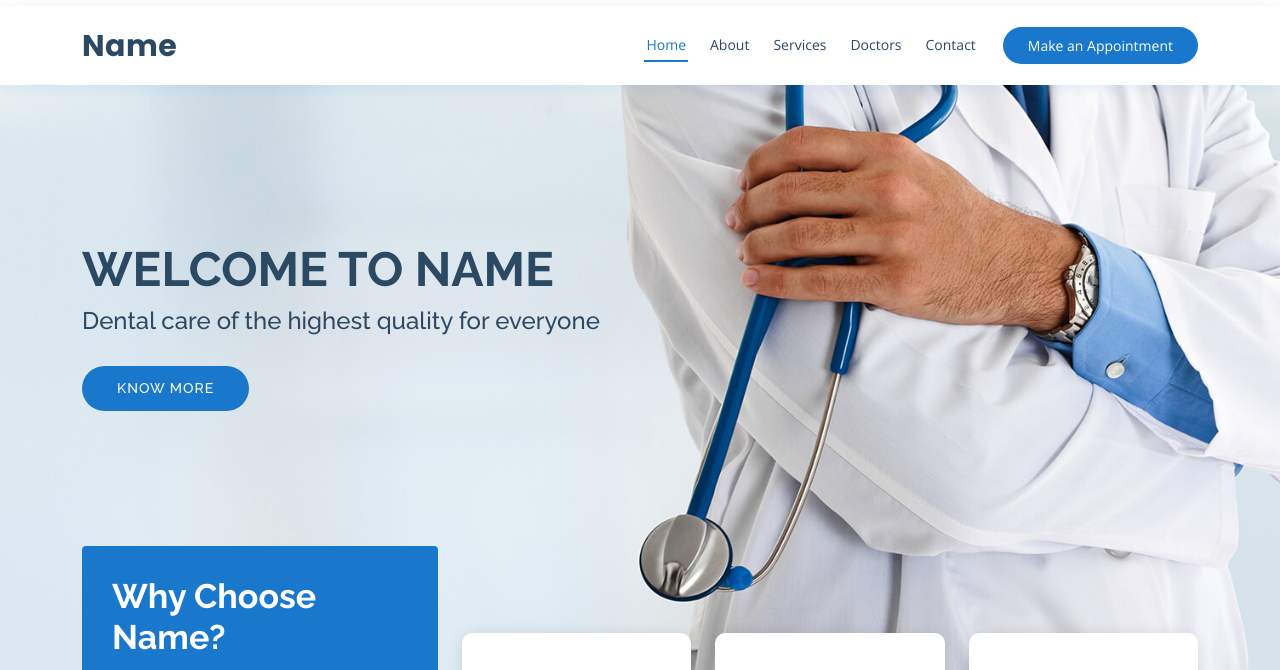
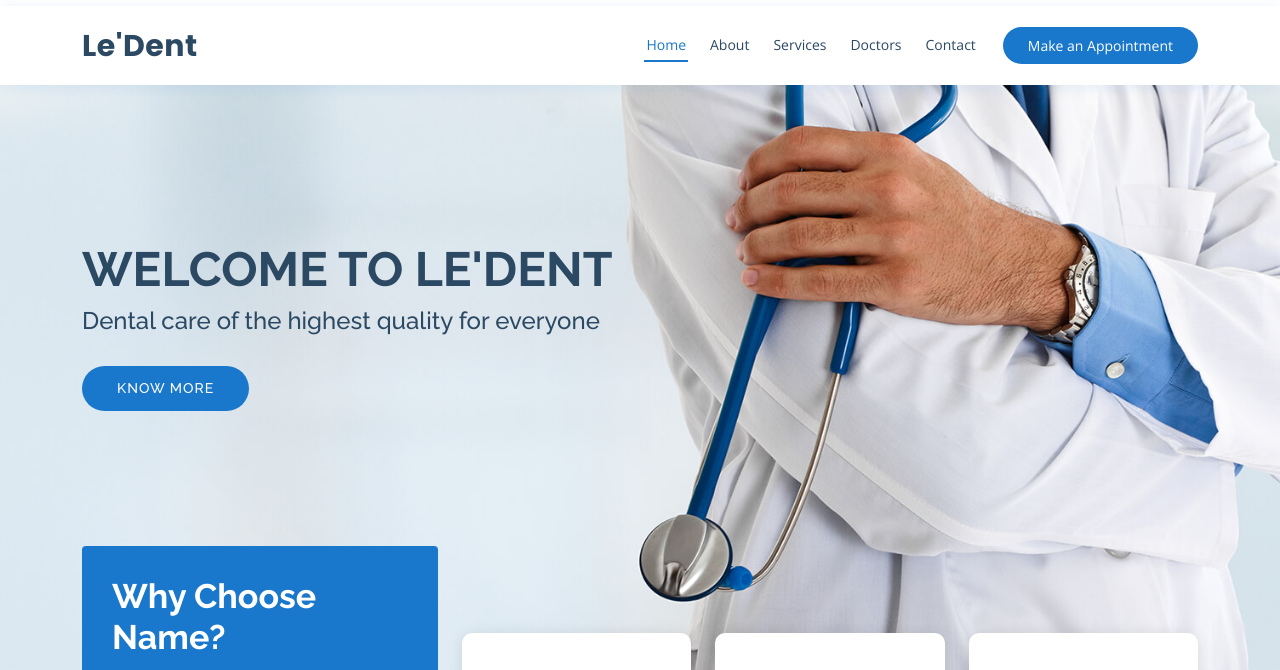
Before and after one commit to Gasctanur/sample, a plain HTML site: page index.html in a window 1280 px wide. Shown: the part 34-704 px from the top of the page. Drawn offline with nearby package versions, Linux system fonts and the light colour scheme.

Commit message:
Update index.html

```diff
--- a/index.html
+++ b/index.html
@@ -55,7 +55,7 @@
   <header id="header" class="fixed-top">
     <div class="container d-flex align-items-center">
 
-      <h1 class="logo me-auto"><a href="index.html">Name</a></h1>
+      <h1 class="logo me-auto"><a href="index.html">Le'Dent</a></h1>
       <!-- Uncomment below if you prefer to use an image logo -->
       <!-- <a href="index.html" class="logo me-auto"><img src="assets/img/logo.png" alt="" class="img-fluid"></a>-->
 
@@ -80,7 +80,7 @@
   <!-- ======= Hero Section ======= -->
   <section id="hero" class="d-flex align-items-center">
     <div class="container">
-      <h1>Welcome to Name</h1>
+      <h1>Welcome to Le'Dent</h1>
       <h2>
       <!--if any caption are there-->
       Dental care of the highest quality for everyone
@@ -148,7 +148,7 @@
           </div>
 
           <div class="col-xl-7 col-lg-6 icon-boxes d-flex flex-column align-items-stretch justify-content-center py-5 px-lg-5">
-            <h3>Know More About Us</h3>
+            <h3>Know More About Le'Dent</h3>
             <p>Our mission is to maintain excellence, improve quality, and refine dental care standards. Personalized dental care for every patient. To build oral health awareness, we aim to educate.Our Vision is to be the global leader in the field of oral health care through outstanding service based on integrity, reliability, and excellence, and to provide this to people throughout the world.</p>
 
             <div class="icon-box">
```
